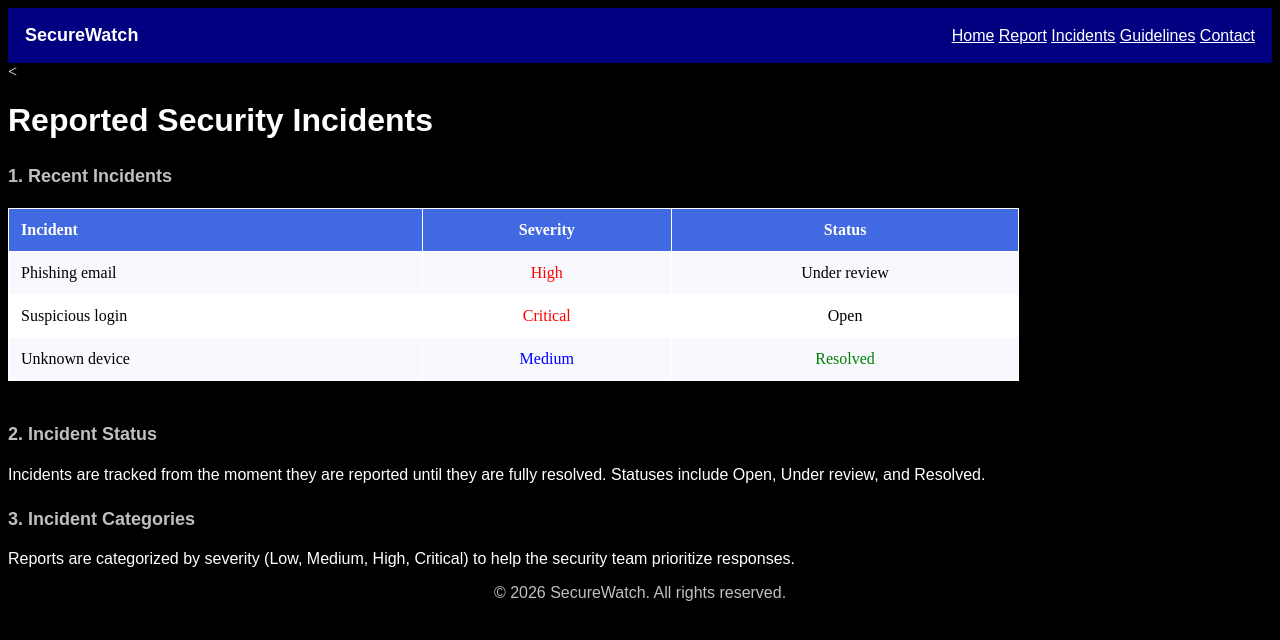
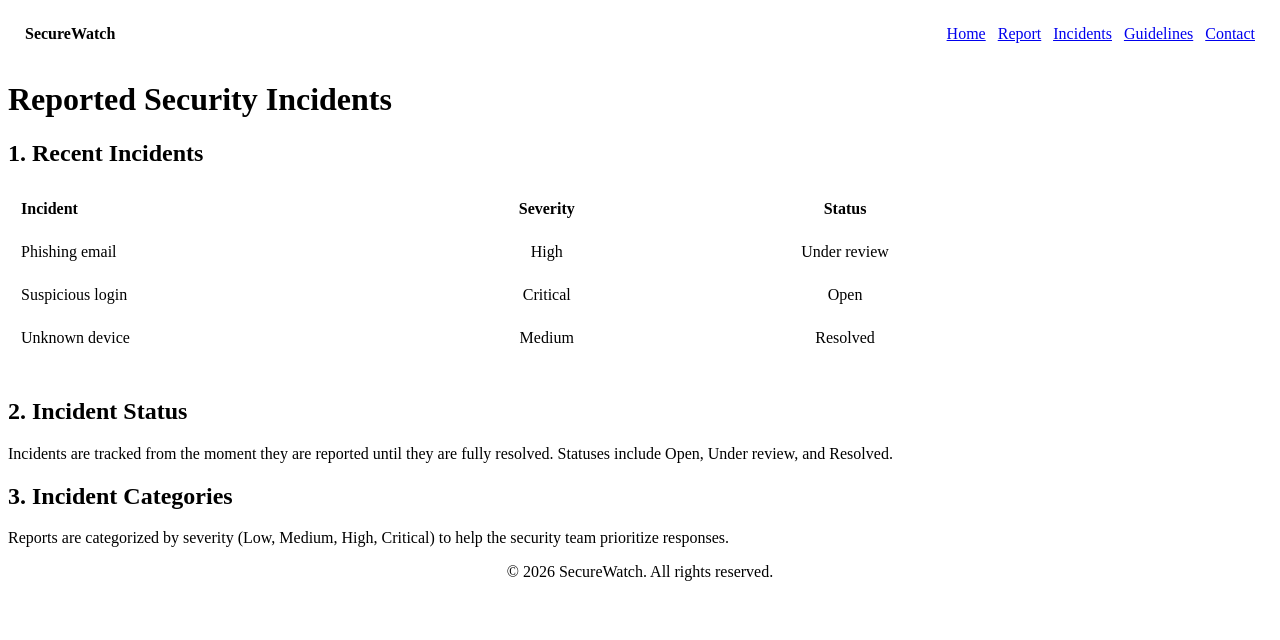
Before and after one commit to Tiyobesta/SecureWatch, a plain HTML site: page incident.html in a window 1280 px wide. Drawn offline with Linux system fonts and the light colour scheme.

Commit message:
Add some syntax change

```diff
--- a/incident.html
+++ b/incident.html
@@ -1,32 +1,28 @@
 
 <!DOCTYPE html>
-<html>
+<html lang="en">
 <head>
+    <meta charset="UTF-8">
     <title>SecureWatch - Incidents</title>
-    <meta charset="UTF-8">
 </head>
 
-<body bgcolor="black" text="white" link="white" vlink="white" alink="white">
+<body>
 
     <header>
-        <table width="100%" bgcolor="navy" cellpadding="15">
+        <table width="100%" cellpadding="15">
             <tr>
                 <td align="left" width="30%">
-                    <font size="4" face="Arial">
-    <b>SecureWatch</b>
-</font>
+                    <b>SecureWatch</b>
                 </td>
 
                 <td align="right" width="70%">
-                   <font size="3" face="Arial">
-    <nav>
-        <a href="./index.html">Home</a>
-        <a href="./report.html">Report</a>
-        <a href="./incident.html"><u>Incidents</u></a>
-        <a href="./guideline.html">Guidelines</a>
-        <a href="./contact.html">Contact</a>
-    </nav>
-</font>
+                    <nav>
+                        <a href="./index.html">Home</a> &nbsp;
+                        <a href="./report.html">Report</a> &nbsp;
+                        <a href="./incident.html"><u>Incidents</u></a> &nbsp;
+                        <a href="./guideline.html">Guidelines</a> &nbsp;
+                        <a href="./contact.html">Contact</a>
+                    </nav>
                 </td>
             </tr>
         </table>
@@ -34,68 +30,59 @@
 
     <main>
 
-        <<h1><font face="Arial" size="6">Reported Security Incidents</font></h1>
+        <h1>Reported Security Incidents</h1>
 
-<h2><font face="Arial" size="4" color="silver">1. Recent Incidents</font></h2>
+        <h2>1. Recent Incidents</h2>
 
-        <table width="80%" bgcolor="white" cellpadding="12" cellspacing="1">
+        <table width="80%" cellpadding="12" cellspacing="1">
 
-            <tr bgcolor="royalblue">
-                <th align="left">
-                    <font color="white">Incident</font>
-                </th>
-                <th align="center">
-                   <font color="white">Severity</font>
-                </th>
-                <th align="center">
-                    <font color="white">Status</font>
-                </th>
+            <tr>
+                <th align="left">Incident</th>
+                <th align="center">Severity</th>
+                <th align="center">Status</th>
             </tr>
 
-            <tr bgcolor="ghostwhite">
-                <td><font color="black">Phishing email</font></td>
-                <td align="center"><font color="red">High</font></td>
-<td align="center"><font color="black">Under review</font></td>
+            <tr>
+                <td>Phishing email</td>
+                <td align="center">High</td>
+                <td align="center">Under review</td>
             </tr>
 
-            <tr bgcolor="white">
-                <td><font color="black">Suspicious login</font></td>
-<td align="center"><font color="red">Critical</font></td>
-<td align="center"><font color="black">Open</font></td>
+            <tr>
+                <td>Suspicious login</td>
+                <td align="center">Critical</td>
+                <td align="center">Open</td>
             </tr>
 
-            <tr bgcolor="ghostwhite">
-                <td><font color="black">Unknown device</font></td>
-<td align="center"><font color="blue">Medium</font></td>
-<td align="center"><font color="green">Resolved</font></td>
+            <tr>
+                <td>Unknown device</td>
+                <td align="center">Medium</td>
+                <td align="center">Resolved</td>
             </tr>
 
         </table>
 
         <br>
 
-        <h2><font face="Arial" size="4" color="silver">2. Incident Status</font></h2>
+        <h2>2. Incident Status</h2>
+
         <p>
-           <font face="Arial" size="3">
-    Incidents are tracked from the moment they are reported until they are fully resolved. Statuses include Open, Under review, and Resolved.
-</font>
+            Incidents are tracked from the moment they are reported until they are fully resolved.
+            Statuses include Open, Under review, and Resolved.
         </p>
 
-        <h2><font face="Arial" size="4" color="silver">3. Incident Categories</font></h2>
+        <h2>3. Incident Categories</h2>
 
         <p>
-            <font face="Arial" size="3">
-    Reports are categorized by severity (Low, Medium, High, Critical) to help the security team prioritize responses.
-</font>
+            Reports are categorized by severity (Low, Medium, High, Critical)
+            to help the security team prioritize responses.
         </p>
 
     </main>
 
     <footer>
         <p align="center">
-            <font face="Arial" color="silver">
-    &copy; 2026 SecureWatch. All rights reserved.
-</font>
+            &copy; 2026 SecureWatch. All rights reserved.
         </p>
     </footer>
 
```
Also changed, not shown: contact.html (+23 -29 lines), guideline.html (+22 -32 lines), report.html (+12 -41 lines).
